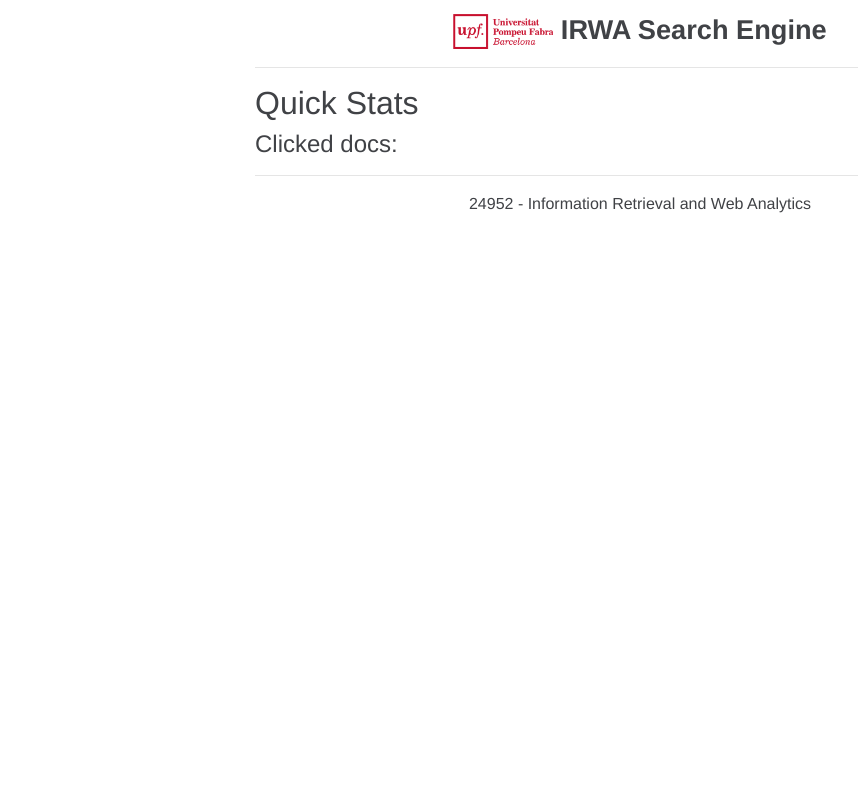
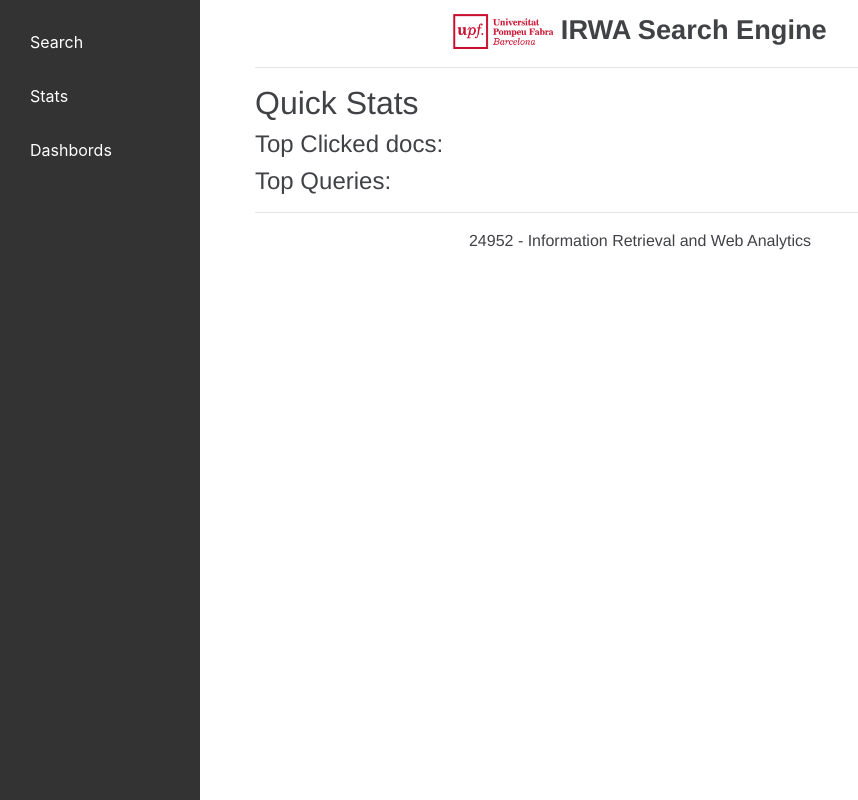
Before and after one commit to nuriacod/IRWA-2023-G101_3, a Flask app: page /stats in a window 1280 px wide. Shown: the whole page, without its empty margins (0-858 px from the left). Run offline with Flask 3, Linux system fonts and the light colour scheme; parts of the project's set-up code (start-up, migrations or seed data) failed here and were passed over; some libraries are stand-ins or nearby versions.

Commit message:
moltes coses

```diff
--- a/search-engine-web-app-main/myapp/search/load_corpus.py
+++ b/search-engine-web-app-main/myapp/search/load_corpus.py
@@ -183,7 +183,7 @@
                  "retweet_count": "Retweets", "lang": "Language"})
 
     # select only interesting columns
-    filter_columns = ["Id", "Tweet", "Username", "Date", "Hashtags", "Likes", "Retweets", "Url", "Language"]
+    filter_columns = ["Id", "Tweet", "Username", "Date", "Hashtags", "Likes", "Retweets", "Url", "Language","followers_count","verified"]
     corpus = corpus[filter_columns]
     return corpus
 
@@ -194,7 +194,7 @@
     data = pd.concat([data.drop(['entities'], axis=1), data['entities'].apply(pd.Series)], axis=1)
     # parse user data as new columns and rename some columns to prevent duplicate column names
     data = pd.concat([data.drop(['user'], axis=1), data['user'].apply(pd.Series).rename(
-        columns={"created_at": "user_created_at", "id": "user_id", "id_str": "user_id_str", "lang": "user_lang"})],
+        columns={"created_at": "user_created_at", "id": "user_id", "id_str": "user_id_str", "lang": "user_lang","verified":"verified","followers_count":"followers_count"})],
                      axis=1)
     return data
 
@@ -265,9 +265,8 @@
 
 
 def _row_to_doc_dict(row: pd.Series):
-
-    _corpus[row['Id']] = Document(row['Id'], row['Tweet'][0:30], row['Tweet'], row['Date'], row['Likes'],
+    _corpus[row['Id']] = Document(row['Id'], row['Tweet'][:30] + row['Tweet'][30:row['Tweet'].find(' ', 30)], row['Tweet'], row['Date'], row['Likes'],
                                   row['Retweets'],
-                                  row['Url'], row['Hashtags'])
+                                  row['Url'], row['Hashtags'],row["followers_count"],row["verified"])
 
 ##canviar la funció get fields per que retorni un diccionary amb l'estructura d'aqui dalt
--- a/search-engine-web-app-main/myapp/search/objects.py
+++ b/search-engine-web-app-main/myapp/search/objects.py
@@ -6,7 +6,7 @@
     Original corpus data as an object
     """
 
-    def __init__(self, id, title, description, doc_date, likes, retweets, url, hashtags):
+    def __init__(self, id, title, description, doc_date, likes, retweets, url, hashtags,followers_count,verified):
         self.id = id
         self.title = title
         self.description = description
@@ -15,6 +15,8 @@
         self.retweets = retweets
         self.url = url
         self.hashtags = hashtags
+        self.followers_count = followers_count
+        self.verified = verified
 
     def to_json(self):
         return self.__dict__
--- a/search-engine-web-app-main/myapp/search/search_engine.py
+++ b/search-engine-web-app-main/myapp/search/search_engine.py
@@ -32,7 +32,7 @@
 class SearchEngine:
     """educational search engine"""
 
-    def search(self, search_query, search_id, corpus, list_of_tweets):
+    def search(self, search_query, search_id, corpus, list_of_tweets,search_type):
         print("Search query:", search_query)
 
         results = []
@@ -43,7 +43,7 @@
         # replace with call to search algorithm
 
         #list_of_tweets = []
-        results = search_in_corpus(search_query, corpus, search_id)
+        results = search_in_corpus(search_query, corpus, search_id,search_type)
         ##### your code here #####
 
         return results
--- a/search-engine-web-app-main/static/styles/custom.css
+++ b/search-engine-web-app-main/static/styles/custom.css
@@ -9,6 +9,26 @@
 .centered {
     text-align: center;
 }
+
+
+.user-info  {
+    width: 300px;
+    background-color: #333;
+    color: white;
+    padding: 20px;
+    box-sizing: border-box;
+    position: fixed;
+    height: 25%;
+    overflow: auto;
+    right: 0; /* Set right property to position it at the rightmost side */
+    left: auto;
+    top: auto; /* Set top to auto to position it at the bottom */
+    bottom: 0;
+
+}
+
+
+
 
 /*.btn-primary {*/
 /*    background-color: #c8102e;*/
@@ -58,5 +78,56 @@
     min-width: 300px;
     max-width: 584px;
     font-size: 0.95em;
-    adding-left: 5px;
+    padding-left: 5px;
 }
+
+/* New styles for the left-side menu */
+.menu {
+    width: 200px;
+    background-color: #333;
+    color: white;
+    padding: 20px;
+    box-sizing: border-box;
+    position: fixed;
+    height: 100%;
+    overflow: auto;
+}
+
+.menu a {
+    display: block;
+    color: white;
+    text-decoration: none;
+    padding: 10px;
+    margin-bottom: 10px;
+    border-radius: 5px;
+    transition: background-color 0.3s;
+}
+
+.menu a:hover {
+    background-color: #555;
+    padding-left: 0px;
+
+}
+/* Add these styles at the end of your existing CSS */
+.menu-toggle {
+    position: fixed;
+    top: 10px; /* Adjust the top position as needed */
+    left: 10px; /* Adjust the left position as needed */
+    background-color: #333;
+    color: white;
+    border: none;
+    padding: 0px;
+    cursor: pointer;
+    border-radius: 5px;
+    z-index: 2; /* Ensure the button is above the menu */
+}
+
+.menu.hidden {
+    display: none;
+}
+
+
+
+.menu.hidden {
+    transform: translateX(-100%);
+}
--- a/search-engine-web-app-main/templates/base.html
+++ b/search-engine-web-app-main/templates/base.html
@@ -7,9 +7,25 @@
     <link rel="stylesheet" href="{{ url_for('static',filename='styles/custom.css') }}">
     <title>{% block page_title %}{% endblock %} - IRWA Search Engine</title>
     {% block header %}{% endblock %}
+    <script>
+        function toggleMenu() {
+            const menu = document.querySelector('.menu');
+            menu.classList.toggle('hidden');
+        }
+    </script>
+
 </head>
 <body>
+<div class="menu">
+    <a href="/">Search</a>
+    <a href="/stats">Stats</a>
+    <a href="/dashboard">Dashbords</a>
+    <!-- Add more links as needed -->
+</div>
 <div class="container">
+
+
+
     <div class='header text-center'>
         <a href="/">
             <img src="{{ url_for('static', filename='logo.png') }}" width="100" alt="UPF logo"/>
@@ -26,4 +42,5 @@
     <div class='centered'> 24952 - Information Retrieval and Web Analytics</div>
 </div>
 </body>
+
 </html>
--- a/search-engine-web-app-main/templates/results.html
+++ b/search-engine-web-app-main/templates/results.html
@@ -12,12 +12,12 @@
         <a href="javascript:void(0);" onclick="goBack();" class="go-back-button">Go Back</a>
     </div>
     <br>
-    Found <strong>{{ found_counter }}</strong> results...
+    Found <strong>{{ found_counter }}</strong> results
     <hr>
     {% for item in results_list %}
         <div class="result-item">
             <div class="doc-title">
-                <a href="{{ item.url }}">{{ item.title|default("No title available") }}...</a>
+                <a href="{{ item.url }}">{{ item.title|default("No title available") }}</a>
             </div>
             <div class="metadata">
                 <div class="doc-date small">{{ item.doc_date }}</div>
--- a/search-engine-web-app-main/templates/stats.html
+++ b/search-engine-web-app-main/templates/stats.html
@@ -2,12 +2,24 @@
 {% block page_title %}{{ page_title }}{% endblock %}
 {% block content %}
     <h2>Quick Stats</h2>
-    <h4>Clicked docs:</h4>
+    <h4>Top Clicked docs:</h4>
 
     {% for doc in clicks_data %}
         <div class="pb-3">
             <div class="">
-                <span class="text-dark"> ({{ doc.count }} visits) </span> — id: {{ doc.id }} — {{ doc.description }}
+                <span class="text-dark"> ({{ doc.count }} visits) </span> — <a href="{{ doc.url }}">{{ doc.title }}</a> — {{ doc.description }}
+
+            </div>
+        </div>
+        <hr>
+    {% endfor %}
+
+    <h4>Top Queries:</h4>
+
+    {% for key,value in query_data.items() %}
+        <div class="pb-3">
+            <div class="">
+                <span class="text-dark"> ({{value}} visits) {{ key }} </span>
             </div>
         </div>
         <hr>
--- a/search-engine-web-app-main/web_app.py
+++ b/search-engine-web-app-main/web_app.py
@@ -75,7 +75,7 @@
 tweet_to_doc = csv_to_dict(dict_path)
 
 list_of_tweets = create_list_of_tweets(file_path, tweet_to_doc)
-print(list_of_tweets[0])
+# print(list_of_tweets[0])
 
 # Home URL "/"
 @app.route('/')
@@ -111,14 +111,15 @@
 
     print(session)
 
-    return render_template('index.html', page_title="Welcome")
+    return render_template('index.html', page_title="Welcome",session = agent)
 
 ##AQUI INTENTO FER TRACK DELS CLICKS PERO CREC Q NO FUNCIONA PERQ EL PRINT NO FUNCIONA
 @app.route('/track-click', methods=['POST'])
 def track_click():
     # Collect click data
     click_data = request.get_json()
-
+    print('-----> JSON click')
+    print(click_data)
     # Create Click instance
     click_instance = Click(
         session_id='some_session_id',
@@ -128,6 +129,7 @@
         rank=click_data['rank'],
         dwell_time=click_data['dwell_time'],
     )
+
 
     print(click_instance)
     # Store click_instance in-memory or database
@@ -139,15 +141,18 @@
 def search_form_post():
     if request.method == 'POST':
         search_query = request.form['search-query']
+        search_type = request.form['search-type']
         session['last_search_query'] = search_query
+        session['last_search_type'] = search_type
+
     else:
         search_query = session['last_search_query']
+        search_type = session['last_search_type']
 
     search_id = analytics_data.save_query_terms(search_query)
 
-    results = search_engine.search(search_query, search_id, corpus, list_of_tweets)
-    #for tweet in results:
-    #    tweet.format_date()
+    print(search_query)
+    results = search_engine.search(search_query, search_id, corpus, list_of_tweets,search_type)
 
     found_count = len(results)
     session['last_found_count'] = found_count
@@ -200,11 +205,13 @@
         row: Document = corpus[int(doc_id)]
         count = analytics_data.fact_clicks[doc_id]
         doc = StatsDocument(row.id, row.title, row.description, row.doc_date, row.url, count)
+        print("URL",row.url)
         docs.append(doc)
 
     # simulate sort by ranking
     docs.sort(key=lambda doc: doc.count, reverse=True)
-    return render_template('stats.html', clicks_data=docs)
+    sorted_queries = dict(sorted(analytics_data.fact_queries.items(), key=lambda item: item[1]))
+    return render_template('stats.html', clicks_data=docs, query_data = sorted_queries)
     # ### End replace with your code ###
 
 
```
Also changed, not shown: search-engine-web-app-main/myapp/analytics/analytics_data.py (+10 -1 lines), search-engine-web-app-main/myapp/core/utils.py (+5 -3 lines), search-engine-web-app-main/myapp/search/algorithms.py (+50 -25 lines), search-engine-web-app-main/templates/index.html (+25 -0 lines), 2 other files.
